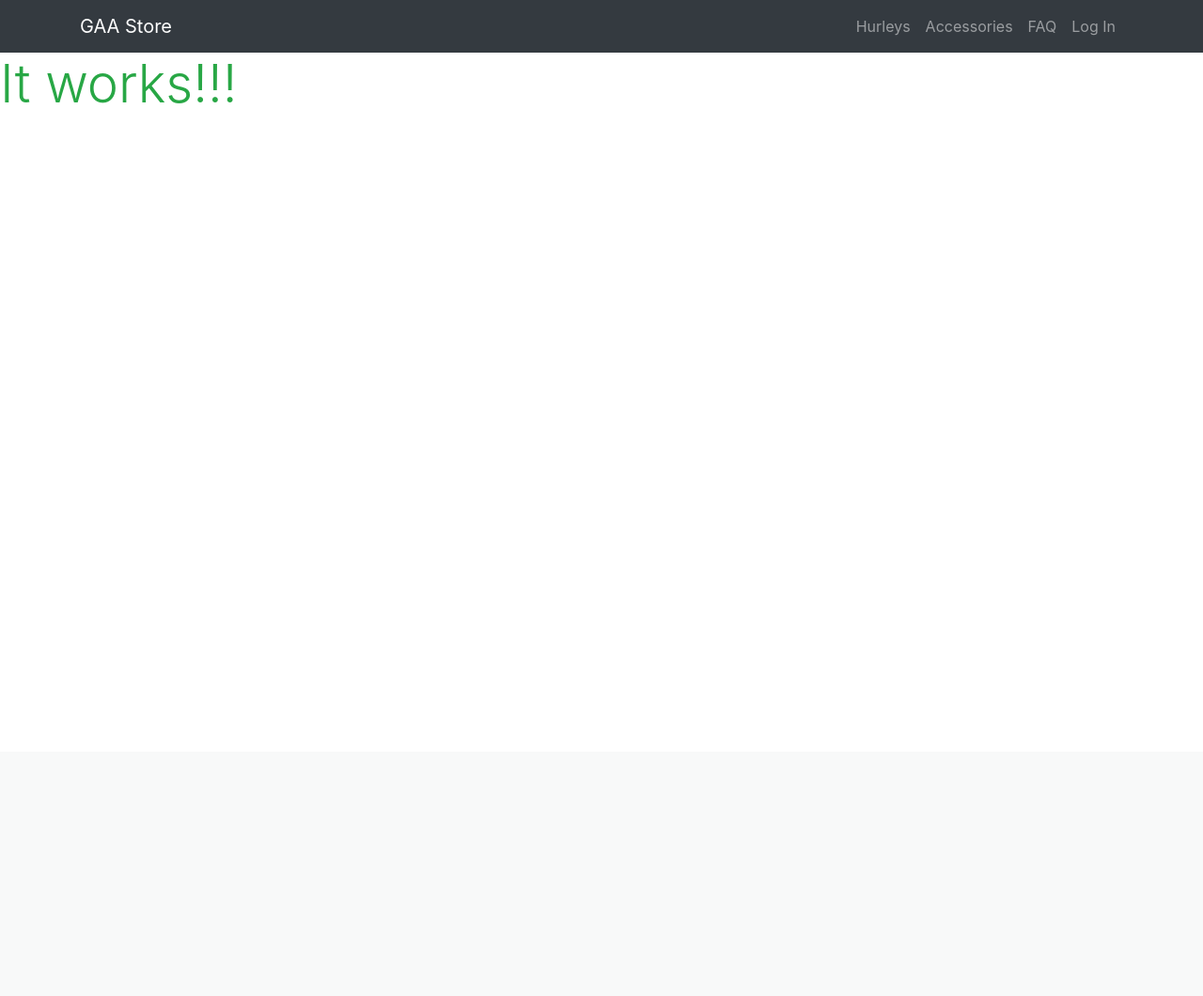
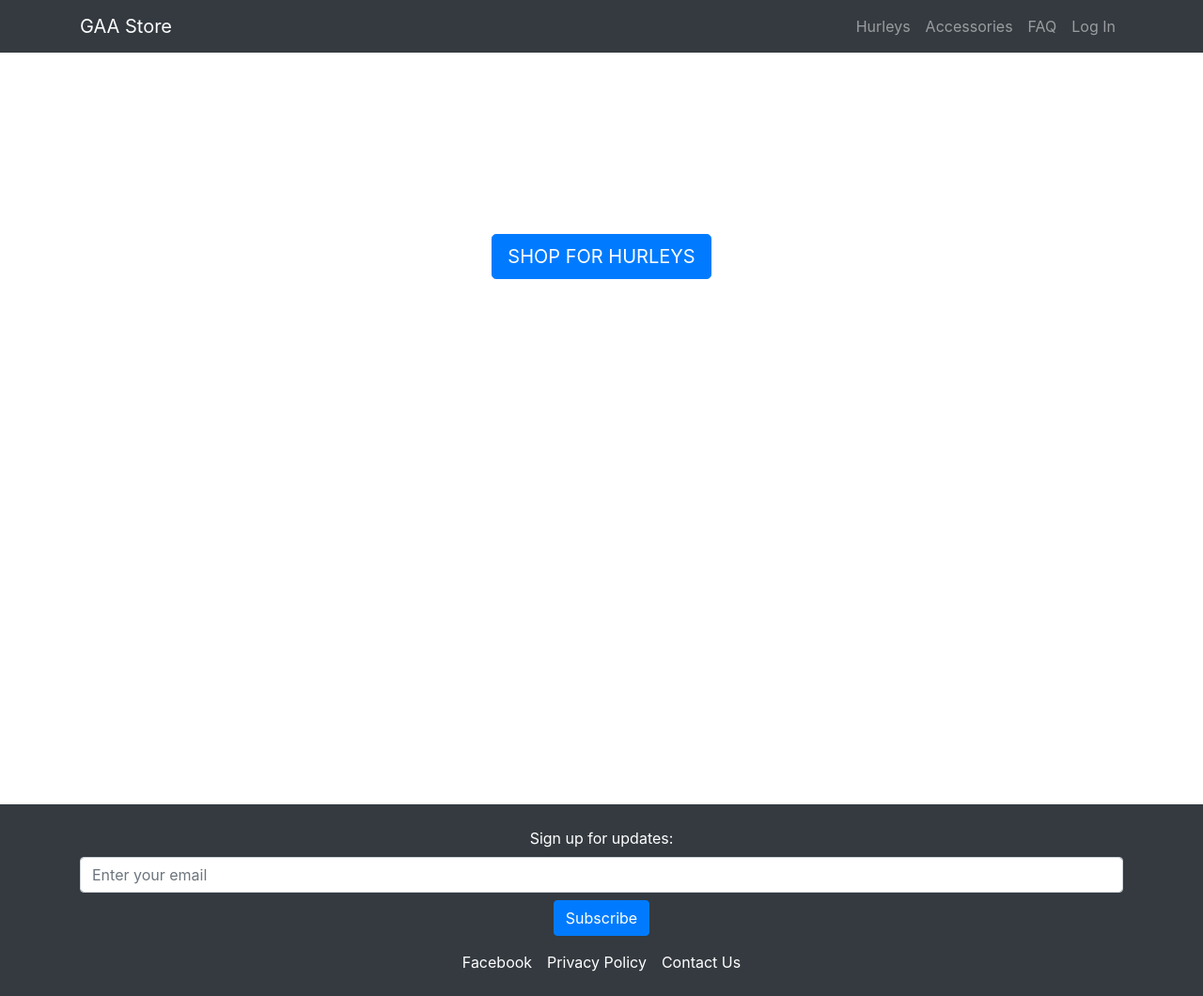
Before and after one commit to Viki-coding/GAA_STORE, a Django app: page / in a window 1280 px wide. Shown: the whole page at 94% size. Before the commit the page ends 110 px from the top, so only its background shows below. Run offline with Django 3.2, Linux system fonts and the light colour scheme; some libraries are stand-ins or nearby versions.

Commit message:
Update base.html to include footer wi th mailchimp, facebook and privacy policy and contact us

```diff
--- a/home/templates/home/index.html
+++ b/home/templates/home/index.html
@@ -2,5 +2,11 @@
 {% load static %}
 
 {% block content %}
-    <h1 class="display-4 text-success">It works!!!</h1>
+<div class="container-fluid bg-black text-white text-center py-5" style="min-height: 100vh;">
+    <div class="container">
+      <h1 class="display-4">Built for Battle. Crafted for Victory.</h1>
+      <p class="lead">Explore the finest hurleys and accessories for every player.</p>
+      <a href="hurley-and-helmet-hero.jpg" class="btn btn-primary btn-lg mt-4">SHOP FOR HURLEYS</a>
+    </div>
+  </div>
 {% endblock %}
--- a/templates/base.html
+++ b/templates/base.html
@@ -1,55 +1,41 @@
 {% load static %}
-{% include 'includes/mobile-top-header.html' %}
-{% include 'includes/main-nav.html' %}
-
 <!doctype html>
 <html lang="en">
   <head>
-
-    {% block meta %}
-        <meta http-equiv="X-UA-Compatible" content="ie=edge">
-        <meta charset="utf-8">
-        <meta name="viewport" content="width=device-width, initial-scale=1, shrink-to-fit=no">
-    {% endblock %}
-
-    {% block extra_meta %}
-    {% endblock %}
-
-    {% block corecss %}
-        <link rel="stylesheet" href="https://stackpath.bootstrapcdn.com/bootstrap/4.4.1/css/bootstrap.min.css" integrity="sha384-Vkoo8x4CGsO3+Hhxv8T/Q5PaXtkKtu6ug5TOeNV6gBiFeWPGFN9MuhOf23Q9Ifjh" crossorigin="anonymous">
-        <link rel="preconnect" href="https://fonts.googleapis.com">
-        <link rel="preconnect" href="https://fonts.gstatic.com" crossorigin>
-        <link href="https://fonts.googleapis.com/css2?family=Montserrat:ital,wght@0,100..900;1,100..900&display=swap" rel="stylesheet">
-    {% endblock %}
-
-    {% block extra_css %}
-    {% endblock %}
-
-    {% block corejs %}
-        <script src="https://cdn.jsdelivr.net/npm/jquery@3.5.1/dist/jquery.min.js" integrity="sha256-9/aliU8dGd2tb6OSsuzixeV4y/faTqgFtohetphbbj0=" crossorigin="anonymous"></script>
-        <script src="https://cdn.jsdelivr.net/npm/popper.js@1.16.0/dist/umd/popper.min.js" integrity="sha384-Q6E9RHvbIyZFJoft+2mJbHaEWldlvI9IOYy5n3zV9zzTtmI3UksdQRVvoxMfooAo" crossorigin="anonymous"></script>
-        <script src="https://stackpath.bootstrapcdn.com/bootstrap/4.4.1/js/bootstrap.min.js" integrity="sha384-wfSDF2E50Y2D1uUdj0O3uMBJnjuUD4Ih7YwaYd1iqfktj0Uod8GCExl3Og8ifwB6" crossorigin="anonymous"></script>
-        <script src="https://kit.fontawesome.com/213d853def.js" crossorigin="anonymous"></script>
-
-    {% endblock %}
-
-    {% block extra_js %}
-    {% endblock %}
-
-    <title>GAA Store {% block extra_title %}{% endblock %}</title>
+    <meta http-equiv="X-UA-Compatible" content="ie=edge">
+    <meta charset="utf-8">
+    <meta name="viewport" content="width=device-width, initial-scale=1, shrink-to-fit=no">
+    <link rel="stylesheet" href="https://stackpath.bootstrapcdn.com/bootstrap/4.4.1/css/bootstrap.min.css">
+    <link href="https://fonts.googleapis.com/css2?family=Montserrat:wght@400;700&display=swap" rel="stylesheet">
+    <title>GAA Store - {% block extra_title %}{% endblock %}</title>
+    {% block extra_css %}{% endblock %}
   </head>
   <body>
-    <header class="container-fluid fixed-top"></header>
+    {% include 'includes/mobile-top-header.html' %}
+    {% include 'includes/main-nav.html' %}
 
-    {% if messages %}
-        <div class="message-container"></div>
-    {% endif %}
-  {% block page_header %}
-  {% endblock %}
-  {% block content %}
-  {% endblock %}
-  {% block postloadjs %}
-  {% endblock %}
+    <main>
+      {% block content %}{% endblock %}
+    </main>
 
-    </body>
+    <footer class="bg-dark text-white py-4">
+      <div class="container text-center">
+        <form action="https://mailchimp.com" method="POST" class="mb-3">
+          <label for="email" class="form-label">Sign up for updates:</label>
+          <input type="email" id="email" name="email" class="form-control mb-2" placeholder="Enter your email" required>
+          <button type="submit" class="btn btn-primary">Subscribe</button>
+        </form>
+        <div class="d-flex justify-content-center">
+          <a href="https://facebook.com" class="text-white mx-2">Facebook</a>
+          <a href="/privacy-policy/" class="text-white mx-2">Privacy Policy</a>
+          <a href="/contact-us/" class="text-white mx-2">Contact Us</a>
+        </div>
+      </div>
+    </footer>
+
+    <script src="https://cdn.jsdelivr.net/npm/jquery@3.5.1/dist/jquery.min.js"></script>
+    <script src="https://cdn.jsdelivr.net/npm/popper.js@1.16.0/dist/umd/popper.min.js"></script>
+    <script src="https://stackpath.bootstrapcdn.com/bootstrap/4.4.1/js/bootstrap.min.js"></script>
+    {% block extra_js %}{% endblock %}
+  </body>
 </html>
```
Also changed, not shown: TESTING.md (+55 -0 lines).
